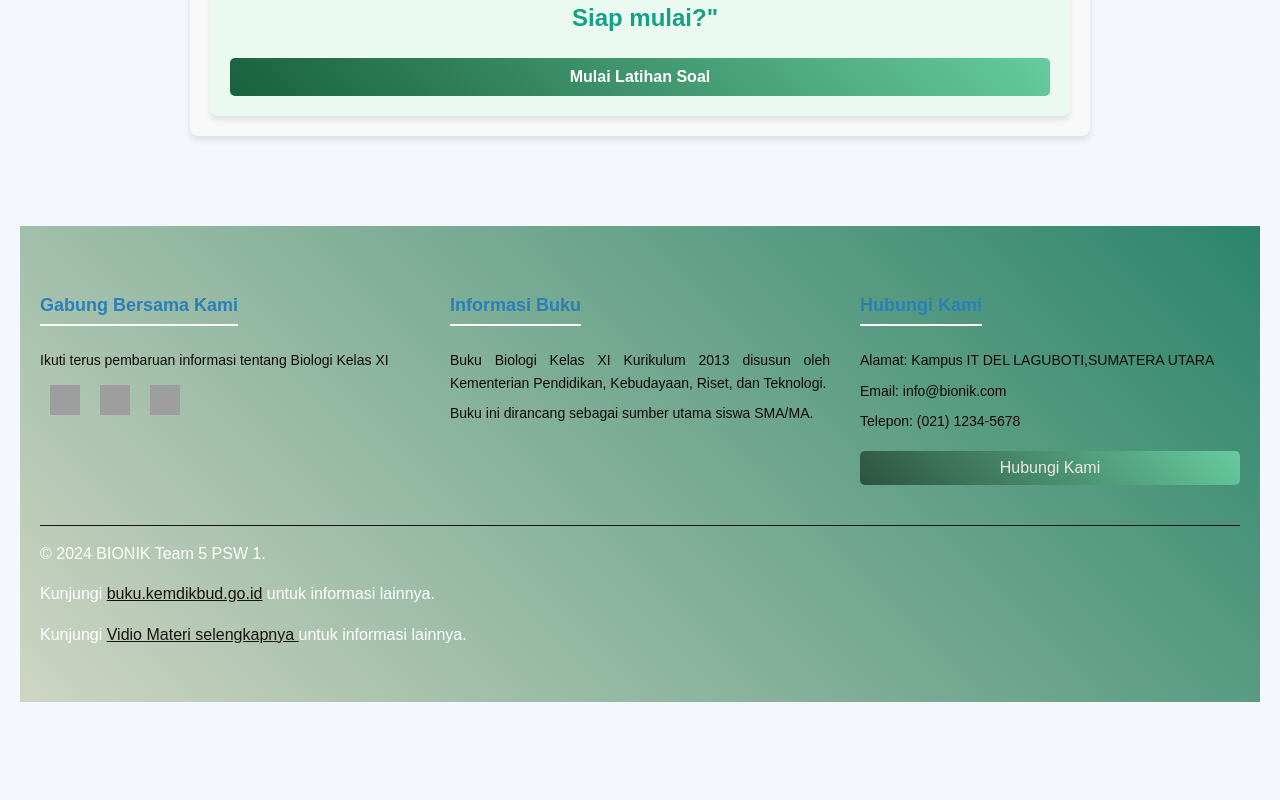
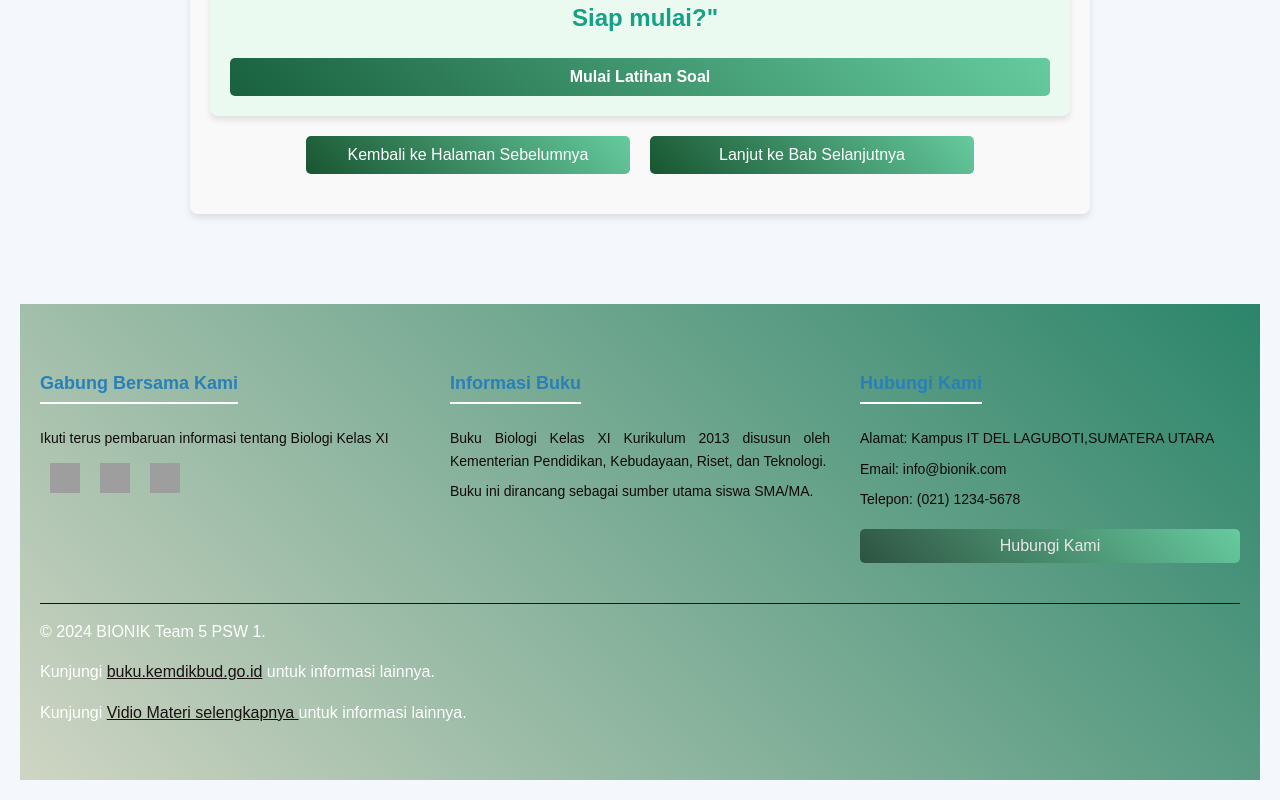
Before and after one commit to simbolonpetrus27/Kelompok-5, a React (Create React App) app: page /bab1 in a window 1280 px wide. Shown: the part 5839-6639 px from the top of the page. Before the commit the page ends 6561 px from the top, so only its background shows below. Built offline with nearby package versions, Linux system fonts and the light colour scheme; grey boxes are pictures that could not be loaded.

Commit message:
menambah fitur di materi

```diff
--- a/src/pages/bab1.css
+++ b/src/pages/bab1.css
@@ -173,3 +173,44 @@
 .btn-latihan:active {
   transform: scale(0.95);
 }
+.bottom-container {
+  text-align: center;
+  margin-top: 30px;
+}
+
+.btn-latihan {
+  background-color: #007bff;
+  color: white;
+  padding: 10px 20px;
+  font-size: 1.2rem;
+  border: none;
+  border-radius: 5px;
+  cursor: pointer;
+}
+
+.btn-latihan:hover {
+  background-color: #0056b3;
+}
+
+.navigation-container {
+  display: flex;
+  justify-content: space-between;
+  margin: 20px auto;
+  width: 80%;
+}
+
+.btn-navigate {
+  background-color: #28a745;
+  color: white;
+  padding: 10px 15px;
+  font-size: 1rem;
+  border: none;
+  border-radius: 5px;
+  cursor: pointer;
+  flex: 1;
+  margin: 0 10px;
+}
+
+.btn-navigate:hover {
+  background-color: #218838;
+}
--- a/src/pages/bab1.js
+++ b/src/pages/bab1.js
@@ -1,7 +1,9 @@
 import React from "react";
+import { useNavigate } from "react-router-dom";
 import './bab1.css';
 
 const Bab1 = () => {
+  const navigate = useNavigate();
   return (
     <div className="bab1-container">
       <h1>Bab 1: Sel dan Strukturnya</h1>
@@ -139,6 +141,21 @@ const Bab1 = () => {
           Mulai Latihan Soal
         </button>
       </div>
+   {/* Navigasi Halaman */}
+   <div className="navigation-container">
+        <button
+          className="btn-navigate"
+          onClick={() => navigate("/materi")}
+        >
+          Kembali ke Halaman Sebelumnya
+        </button>
+        <button
+          className="btn-navigate"
+          onClick={() => navigate("/bab2")}
+        >
+          Lanjut ke Bab Selanjutnya
+        </button>
+      </div>
     </div>
   );
 };
```
